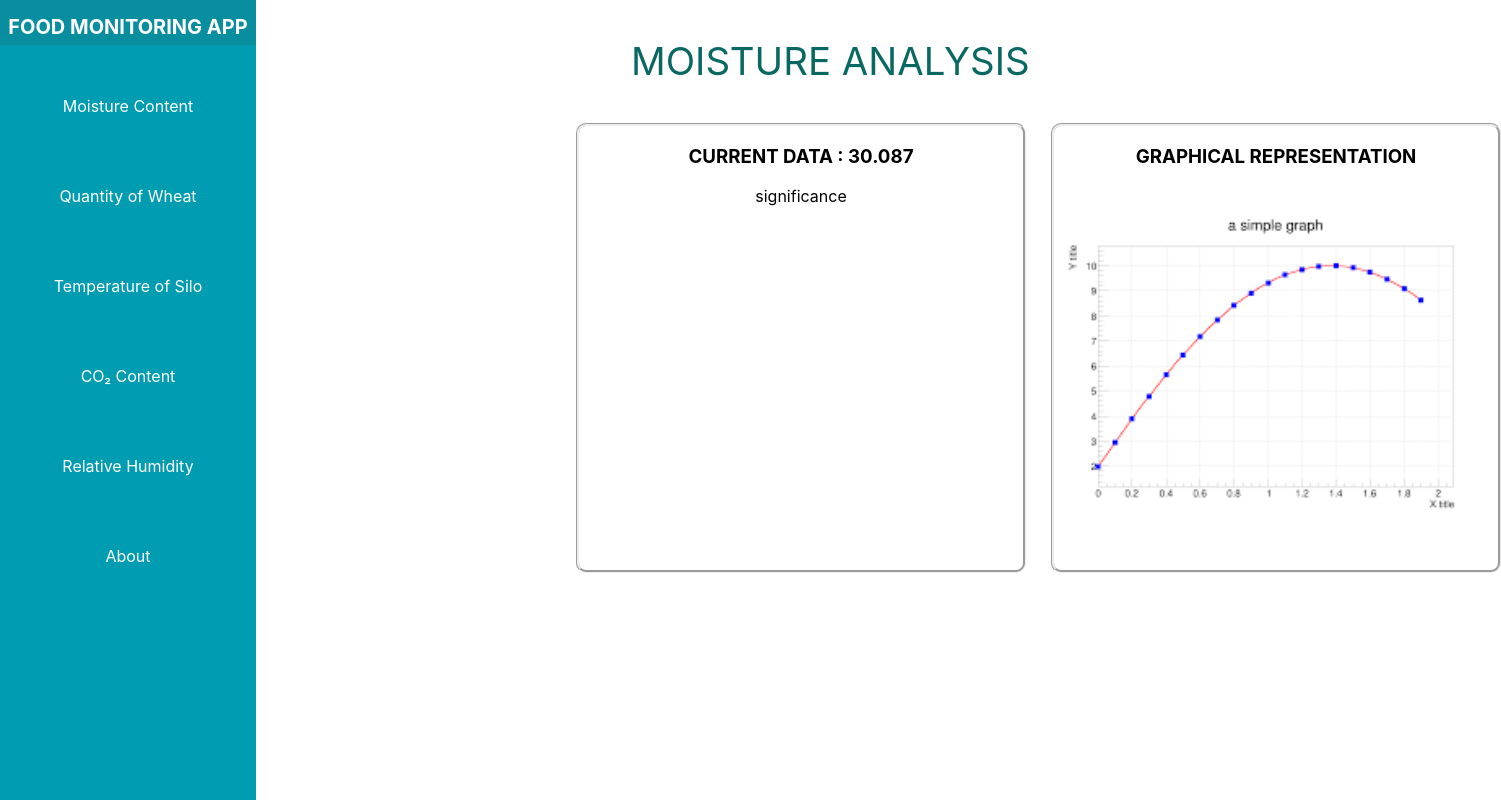
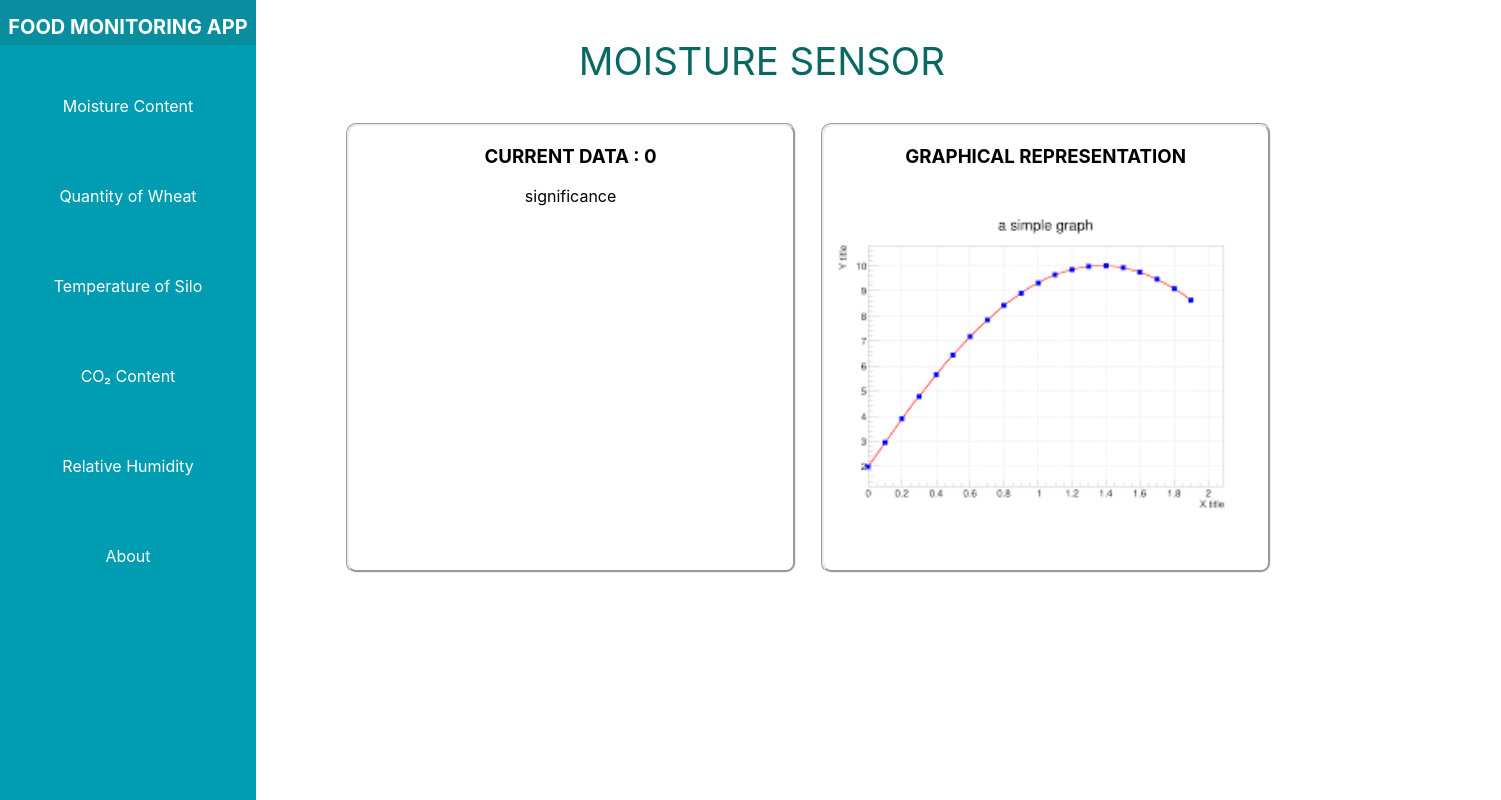
Before and after one commit to sakshib0811/foodGrainMonitoring, a React (Create React App) app in the folder dashboard/agroapp/: page / in a window 1280 px wide. Shown: the whole page, 1501 px wide, since content can reach past the window. Built offline with nearby package versions, Linux system fonts and the light colour scheme.

Commit message:
Routing implemented for sensors

```diff
--- a/dashboard/agroapp/package.json
+++ b/dashboard/agroapp/package.json
@@ -8,6 +8,7 @@
     "@testing-library/user-event": "^13.5.0",
     "react": "^18.2.0",
     "react-dom": "^18.2.0",
+    "react-router": "^6.3.0",
     "react-scripts": "5.0.1",
     "styled-components": "^5.3.5",
     "usestate": "^1.1.3",
--- a/dashboard/agroapp/src/App.js
+++ b/dashboard/agroapp/src/App.js
@@ -1,6 +1,5 @@
 import "./App.css";
 import Nav from "./Components/Nav.js";
-// import Dashboard from "./Components/Dashboard";
 function App() {
   return (
     <div className="App">
--- a/dashboard/agroapp/src/Components/Dashboard.css
+++ b/dashboard/agroapp/src/Components/Dashboard.css
@@ -1,6 +1,6 @@
 .dashboard{
     position: absolute;
-    margin-left: 45%;
+    margin-left: 27%;
 }
 
 .data{
--- a/dashboard/agroapp/src/Components/Dashboard.js
+++ b/dashboard/agroapp/src/Components/Dashboard.js
@@ -1,21 +1,21 @@
 import React from "react";
 import "./Dashboard.css";
 import img from "./images.png";
-const Dashboard = () => {
+const Dashboard = ({ title, value }) => {
   return (
     <div className="dashboard">
       <p
         style={{
           fontSize: "2.4rem",
           color: "#096962",
-          marginLeft: "-45%",
+          marginLeft: "-10%",
         }}
       >
-        MOISTURE ANALYSIS
+        {title}
       </p>
       <div className="data">
         <div className="data_display">
-          <h3>CURRENT DATA : 30.087</h3>
+          <h3>CURRENT DATA : {value}</h3>
           <div className="sig"> significance</div>
         </div>
         <div className="graph_display">
--- a/dashboard/agroapp/src/Components/Nav.js
+++ b/dashboard/agroapp/src/Components/Nav.js
@@ -1,7 +1,9 @@
-import React from "react";
+import React, { useState } from "react";
 import "./Nav.css";
 import Dashboard from "./Dashboard.js";
 const Nav = () => {
+  const [val, setVal] = useState(0);
+  const [heading, setHeading] = useState("MOISTURE SENSOR");
   return (
     <div className="main">
       <div className="navbar">
@@ -30,15 +32,55 @@ const Nav = () => {
         <ul
           style={{ listStyle: "none", lineHeight: "90px", paddingLeft: "0px" }}
         >
-          <li className="nav_content">Moisture Content</li>
-          <li className="nav_content">Quantity of Wheat</li>
-          <li className="nav_content">Temperature of Silo</li>
-          <li className="nav_content">CO₂ Content</li>
-          <li className="nav_content">Relative Humidity</li>
+          <li
+            className="nav_content"
+            onClick={() => {
+              setHeading("MOISTURE ANALYSIS");
+              setVal(74.38);
+            }}
+          >
+            Moisture Content
+          </li>
+          <li
+            className="nav_content"
+            onClick={() => {
+              setHeading("QUANTITY OF WHEAT");
+              setVal(806);
+            }}
+          >
+            Quantity of Wheat
+          </li>
+          <li
+            className="nav_content"
+            onClick={() => {
+              setHeading("TEMPERATURE");
+              setVal(55);
+            }}
+          >
+            Temperature of Silo
+          </li>
+          <li
+            className="nav_content"
+            onClick={() => {
+              setHeading("CO₂ CONTENT");
+              setVal(2.876);
+            }}
+          >
+            CO₂ Content
+          </li>
+          <li
+            className="nav_content"
+            onClick={() => {
+              setHeading("RELATIVE HUMIDITY");
+              setVal("67.36");
+            }}
+          >
+            Relative Humidity
+          </li>
           <li className="nav_content">About</li>
         </ul>
       </div>
-      <Dashboard />
+      <Dashboard title={heading} value={val} />
     </div>
   );
 };
```
Also changed, not shown: 1 other file (tests, documents, lock files or other folders).
